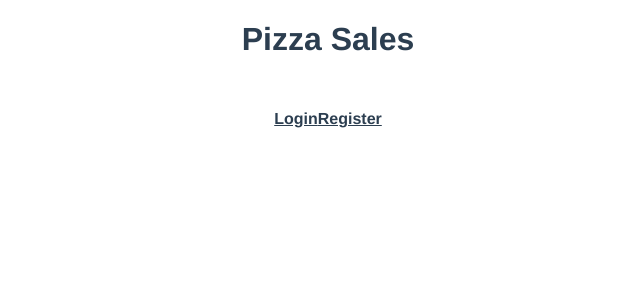
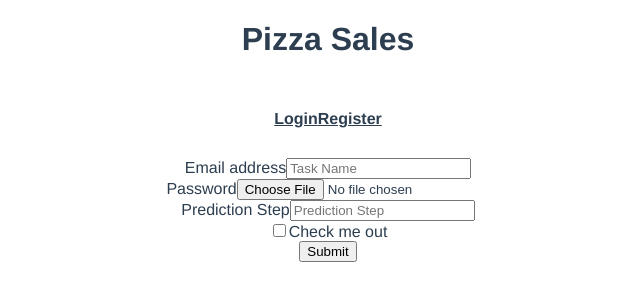
Before and after one commit to ismailengin/Flask-Sale-Prediction, a Vue app in the folder client/: page /createTask in a window 1280 px wide. Shown: the top 300 px of the page, without its empty margins (312-952 px from the left). Built offline with nearby package versions, Linux system fonts and the light colour scheme.

Commit message:
createTask first template

```diff
--- a/client/src/router.js
+++ b/client/src/router.js
@@ -2,6 +2,7 @@ import Vue from 'vue';
 import Router from 'vue-router';
 import Login from './views/Login.vue';
 import Register from './views/Register.vue';
+import CreateTask from './views/CreateTask.vue';
 
 Vue.use(Router);
 
@@ -19,5 +20,10 @@ export default new Router({
       name: 'register',
       component: Register,
     },
+    {
+      path: '/createTask',
+      name: 'createTask',
+      component: CreateTask,
+    },
   ],
 });
--- /dev/null
+++ b/client/src/views/CreateTask.vue
@@ -0,0 +1,21 @@
+<template>
+ <form @submit="createTask">
+  <div class="form-group" >
+    <label for="taskName">Email address</label>
+    <input type="email" class="form-control" id="taskName" placeholder="Task Name">
+  </div>
+  <div class="form-group">
+    <label for="taskFile">Password</label>
+    <input type="file" class="form-control" id="taskFile" placeholder="Task File">
+  </div>
+  <div class="form-group">
+    <label for="predictionStep">Prediction Step</label>
+    <input type="password" class="form-control" id="predictionStep" placeholder="Prediction Step">
+  </div>
+  <div class="form-check">
+    <input type="checkbox" class="form-check-input" id="exampleCheck1">
+    <label class="form-check-label" for="exampleCheck1">Check me out</label>
+  </div>
+  <button type="submit" class="btn btn-primary">Submit</button>
+</form>
+</template>
```
